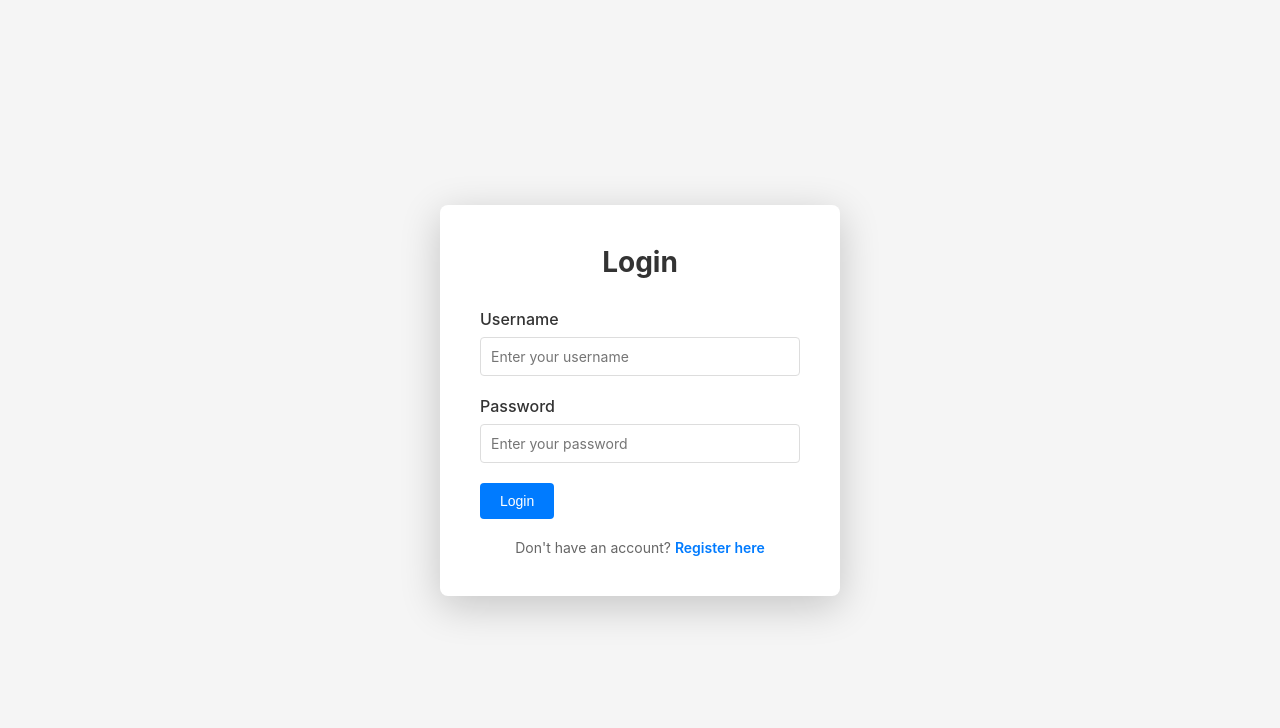
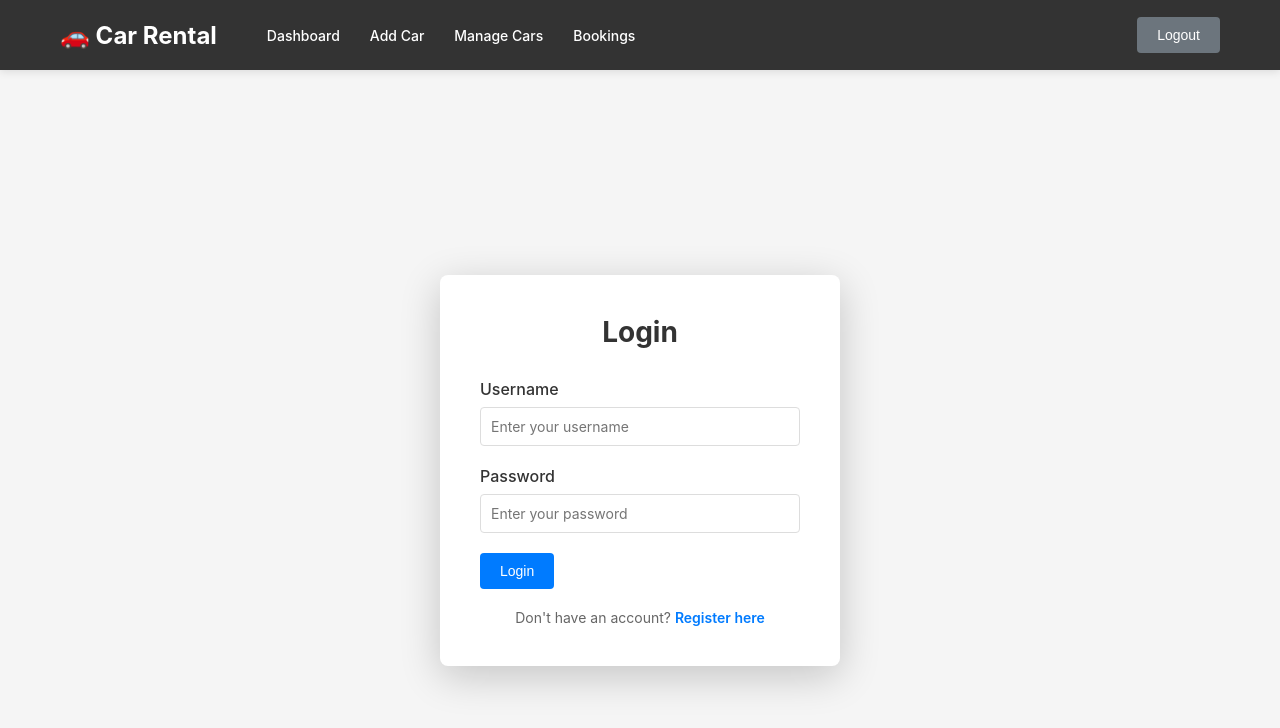
Before and after one commit to Gaurav85218/car_rental, a React (Vite) app in the folder car-rental-platform/frontend/: page /login in a window 1280 px wide. Shown: the top 728 px of the page. Built offline with nearby package versions, Linux system fonts and the light colour scheme.

Commit message:
fix navbar

```diff
--- a/car-rental-platform/frontend/src/App.jsx
+++ b/car-rental-platform/frontend/src/App.jsx
@@ -42,7 +42,7 @@ function App() {
 
   return (
     <Router>
-      {user && <Navbar user={user} setUser={setUser} />}
+      <Navbar user={user} setUser={setUser} />
       <Routes>
         {/* Public Routes */}
         <Route path="/login" element={<Login setUser={setUser} />} />
```
